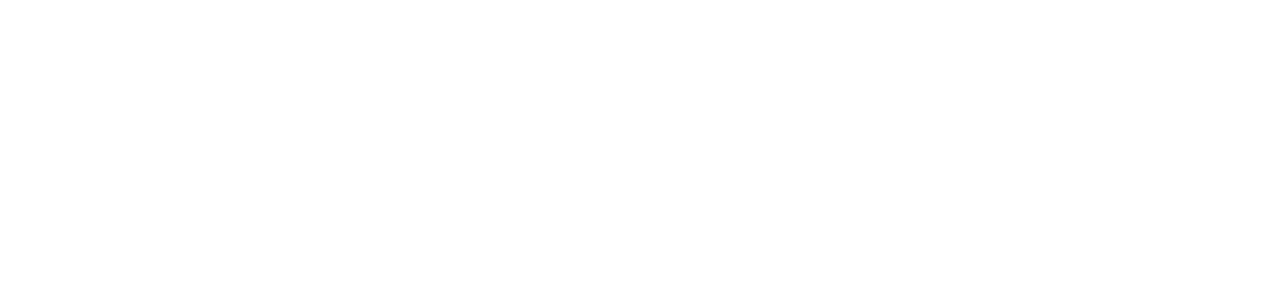
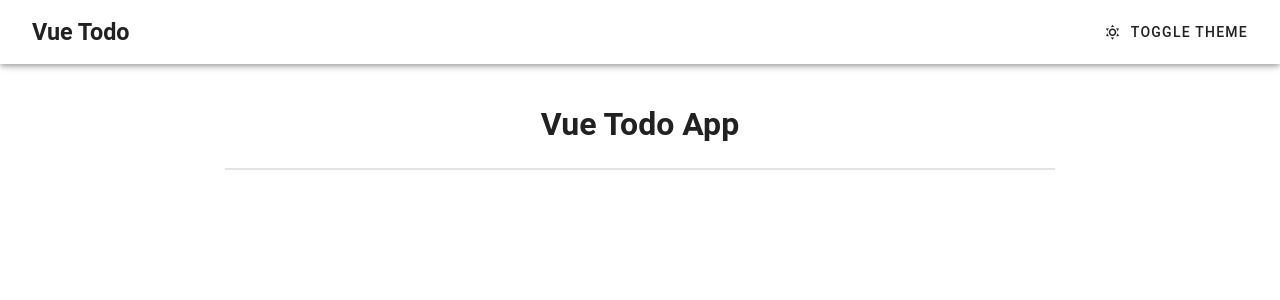
Before and after one commit to jipenalver/vue-todo, a Vue app: page / in a window 1280 px wide. Shown: the top 300 px of the page. Built offline with nearby package versions, Linux system fonts and the light colour scheme.

Commit message:
style: added base layout

```diff
--- a/package.json
+++ b/package.json
@@ -20,6 +20,7 @@
     "vuetify": "^3.7.6"
   },
   "devDependencies": {
+    "@mdi/font": "^7.4.47",
     "@tsconfig/node22": "^22.0.0",
     "@types/node": "^22.10.2",
     "@vitejs/plugin-vue": "^5.2.1",
--- /dev/null
+++ b/src/components/layout/AppLayout.vue
@@ -0,0 +1,31 @@
+<script setup lang="ts">
+import { ref } from 'vue'
+
+const theme = ref('light')
+
+function onClick() {
+  theme.value = theme.value === 'light' ? 'dark' : 'light'
+}
+</script>
+
+<template>
+  <v-responsive>
+    <v-app :theme="theme">
+      <v-app-bar class="px-3">
+        <v-app-bar-title> <h3>Vue Todo</h3> </v-app-bar-title>
+
+        <v-spacer></v-spacer>
+
+        <v-btn
+          :prepend-icon="theme === 'light' ? 'mdi-weather-sunny' : 'mdi-weather-night'"
+          text="Toggle Theme"
+          @click="onClick"
+        ></v-btn>
+      </v-app-bar>
+
+      <v-main>
+        <slot name="content"></slot>
+      </v-main>
+    </v-app>
+  </v-responsive>
+</template>
--- a/src/main.ts
+++ b/src/main.ts
@@ -1,14 +1,30 @@
-import './assets/main.css'
-
 import { createApp } from 'vue'
 import { createPinia } from 'pinia'
 
+// Vue
 import App from './App.vue'
 import router from './router'
+
+// Vuetify
+import 'vuetify/styles'
+import { createVuetify } from 'vuetify'
+import * as components from 'vuetify/components'
+import * as directives from 'vuetify/directives'
+
+import '@mdi/font/css/materialdesignicons.css'
+
+const vuetify = createVuetify({
+  components,
+  directives,
+  icons: {
+    defaultSet: 'mdi',
+  },
+})
 
 const app = createApp(App)
 
 app.use(createPinia())
 app.use(router)
+app.use(vuetify)
 
 app.mount('#app')
--- a/src/views/home/HomeView.vue
+++ b/src/views/home/HomeView.vue
@@ -1,5 +1,19 @@
-<script setup lang="ts"></script>
+<script setup lang="ts">
+import AppLayout from '@/components/layout/AppLayout.vue'
+</script>
 
 <template>
-  <main></main>
+  <AppLayout>
+    <template #content>
+      <v-container fluid>
+        <v-row class="d-flex justify-center" dense>
+          <v-col cols="12" md="8">
+            <h1 class="text-center mt-5">Vue Todo App</h1>
+
+            <v-divider thickness="2" class="my-5"></v-divider>
+          </v-col>
+        </v-row>
+      </v-container>
+    </template>
+  </AppLayout>
 </template>
```
Also changed, not shown: 1 other file (tests, documents, lock files or other folders).
